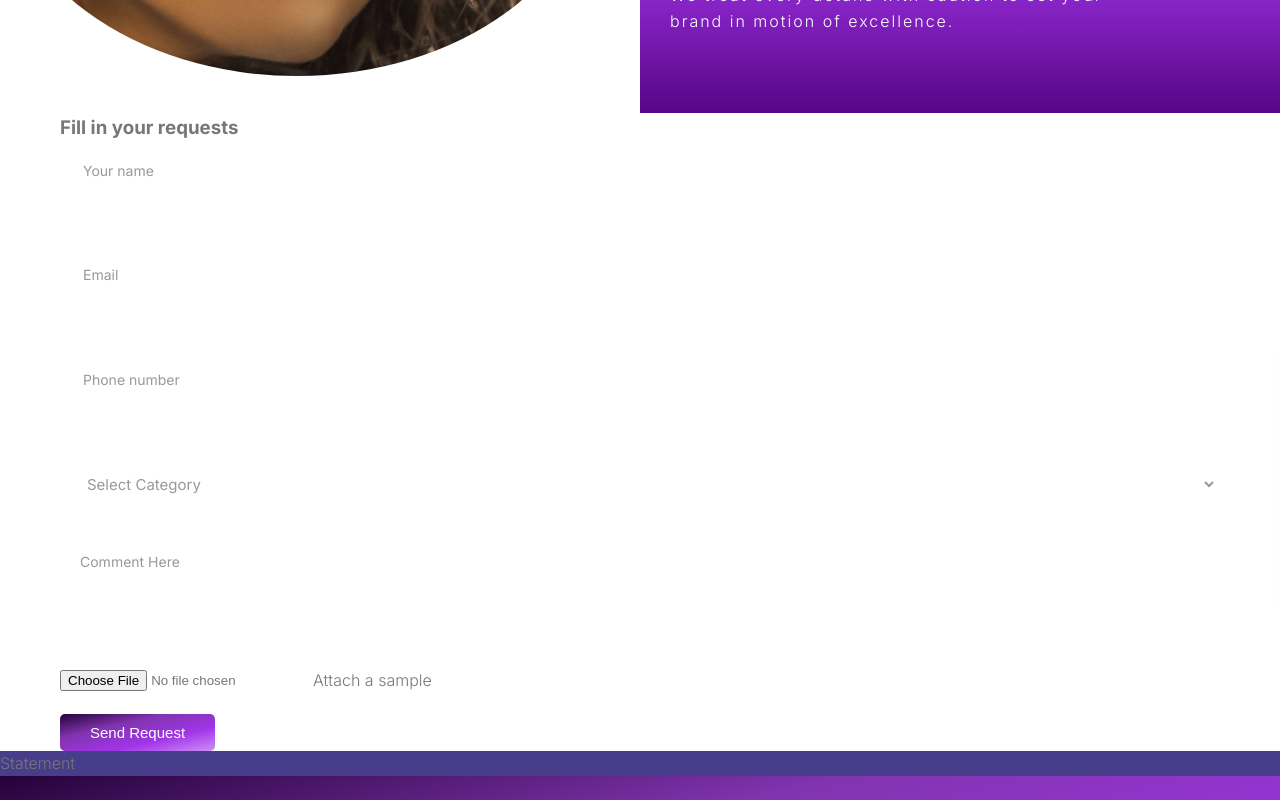
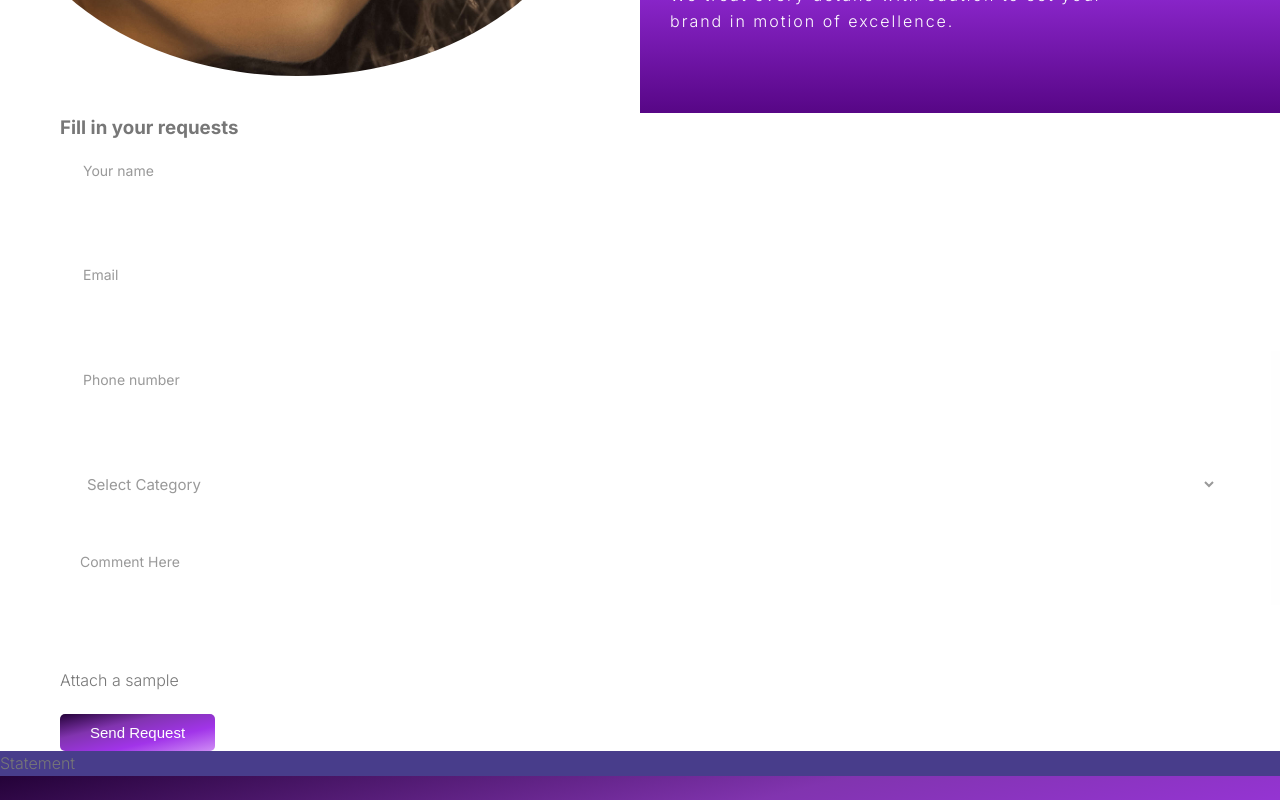
Before and after one commit to esteemayo/next-idesignx, a Next.js app: page /designs in a window 1280 px wide. Shown: the part 1174-1974 px from the top of the page. Built offline with nearby package versions, Linux system fonts and the light colour scheme.

Commit message:
fix: add styling

```diff
--- a/src/components/inputs/UploadInput.tsx
+++ b/src/components/inputs/UploadInput.tsx
@@ -17,7 +17,10 @@ const Container = styled.div`
   align-items: center;
 `;
 
-const Input = styled.input``;
+const Input = styled.input`
+  width: 0.1px;
+  height: 0.1px;
+`;
 
 const Label = styled.label``;
 
```
